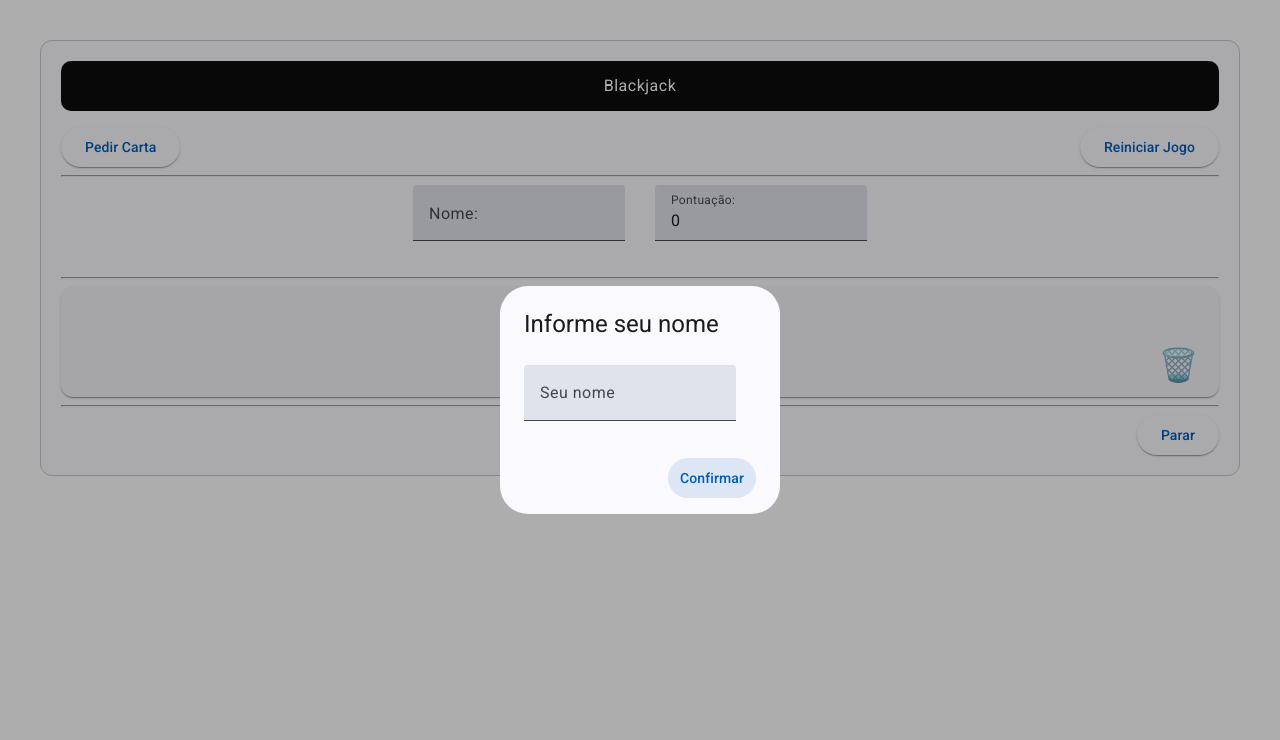
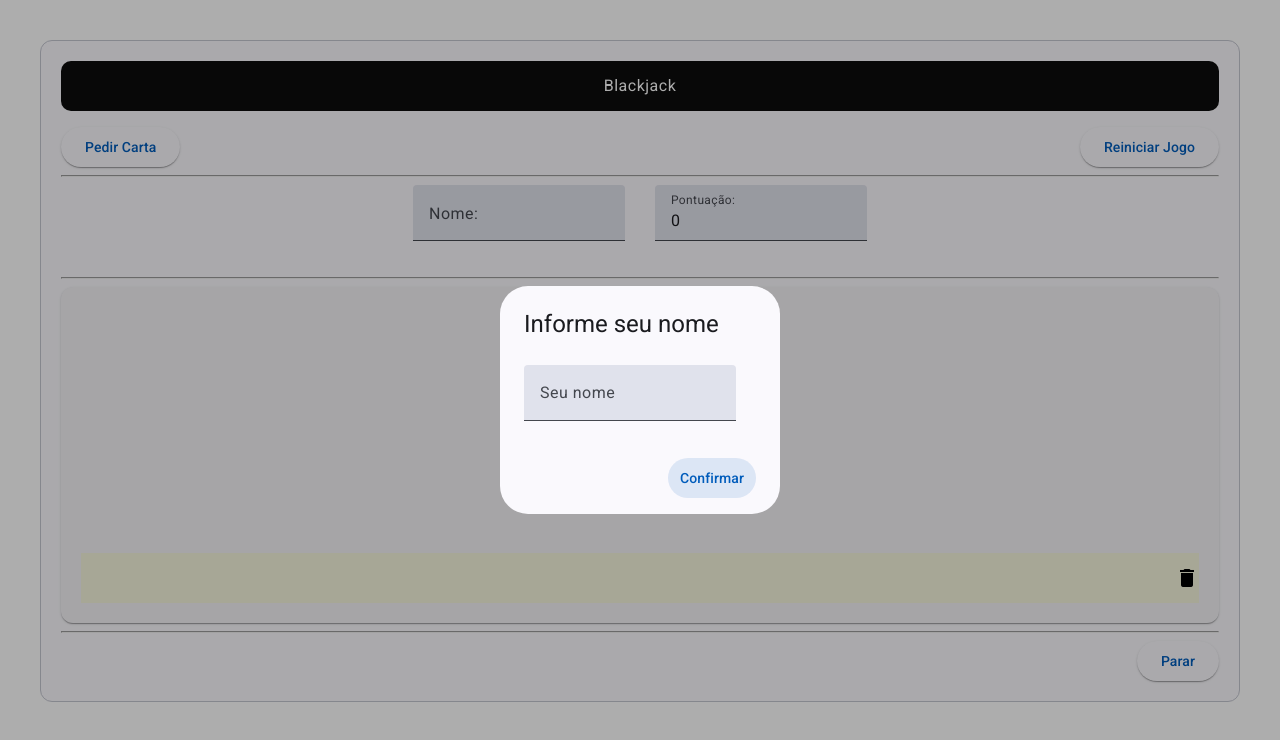
Before and after one commit to tercette/baralho-21-app, an Angular app: page / in a window 1280 px wide. Shown: the top 740 px of the page. Built offline with nearby package versions, Linux system fonts and the light colour scheme.

Commit message:
feat: implementing all business rules

```diff
--- a/src/app/app.component.html
+++ b/src/app/app.component.html
@@ -2,6 +2,7 @@
   <app-header></app-header>
   <mat-card-header></mat-card-header>
   <app-game-controls
+  [gameEnded]="gameEnded"
     (drawCardEvent)="onDrawCard()"
     (restartGameEvent)="onRestartGame()"
     (stopGameEvent)="onStopGame()"
@@ -9,6 +10,6 @@
   <app-user-info [score]="score" [userName]="userName"></app-user-info>
   <app-card-display [cards]="userCards" (cardRemoved)="onCardRemoved($event)"></app-card-display>
   <div style="text-align: end;" class="footer">
-    <button mat-raised-button class="stop-button" (click)="onStopGame()">Parar</button>
+    <button mat-raised-button class="stop-button" (click)="onStopGame()" (mouseenter)="showStopGameSnackbar()" (mouseleave)="hideStopGameSnackbar()">Parar</button>
   </div>
 </mat-card>
--- a/src/app/app.component.ts
+++ b/src/app/app.component.ts
@@ -1,7 +1,7 @@
 import { Component, OnInit } from '@angular/core';
 import { DeckService } from './deck-service.service';
 import { MatDialog } from '@angular/material/dialog';
-import { MatSnackBar } from '@angular/material/snack-bar';
+import { MatSnackBar, MatSnackBarRef } from '@angular/material/snack-bar';
 import { NameInputDialogComponent } from './name-input-dialog/name-input-dialog.component';
 import { AceValueDialogComponent } from './ace-value-dialog/ace-value-dialog.component';
 
@@ -23,12 +23,14 @@ export class AppComponent implements OnInit {
   showBottomButton: boolean = true;
   aceValue: number = 1;
   userName: string = '';
+  stopGameSnackBarRef: MatSnackBarRef<any> | undefined;
+  gameEnded: boolean = false;
 
   constructor(
     private deckService: DeckService,
     private dialog: MatDialog,
     private snackBar: MatSnackBar
-  ) {}
+  ) { }
 
   ngOnInit() {
     this.openNameInputDialog();
@@ -69,6 +71,7 @@ export class AppComponent implements OnInit {
     dialogRef.afterClosed().subscribe((result) => {
       if (result !== undefined) {
         this.aceValue = result;
+        this.gameEnded = false;
       }
     });
   }
@@ -93,21 +96,37 @@ export class AppComponent implements OnInit {
 
   onRestartGame() {
     this.startNewGame();
+
   }
 
   onStopGame() {
-    this.startNewGame();
-    this.showBottomButton = true;
+    const randomNumber = Math.floor(Math.random() * (21 - 16 + 1)) + 16;
+    if (randomNumber === 21) {
+      this.stopGameSnackBarRef = this.snackBar.open(`Você ganhou, ${this.userName}!`, 'Fechar', { duration: 5000 });
+    } else {
+      this.stopGameSnackBarRef = this.snackBar.open(`Você perdeu, ${this.userName}!`, 'Fechar', { duration: 5000 });
+    }
+
+    if (this.stopGameSnackBarRef) {
+      this.stopGameSnackBarRef.afterDismissed().subscribe(() => {
+        this.startNewGame();
+        this.showBottomButton = true;
+        // Reset the snackbar reference
+        this.stopGameSnackBarRef = undefined;
+      });
+    }
   }
 
   onCardRemoved(cardIndex: number) {
-    if (this.usedTrash) {
-      return;
+    const value = this.userCards.map((card) => card.value);
+    const stringValue = value[0];
+
+    if (!isNaN(Number(stringValue))) {
+        const number = parseFloat(stringValue);
+        this.score = number;
+    } else {
+        this.score = 0;
     }
-    const card = this.userCards[cardIndex];
-    this.userCards.splice(cardIndex, 1);
-    this.score -= this.getCardValue(card.value);
-    this.usedTrash = true;
   }
 
   getCardValue(card: string): number {
@@ -128,7 +147,8 @@ export class AppComponent implements OnInit {
 
   checkGameStatus() {
     if (this.score > 21) {
-      let snackBarRef = this.snackBar.open(`Você perdeu, ${this.userName}!`, 'Fechar', {
+      this.gameEnded = true;
+      let snackBarRef = this.snackBar.open(`Você perdeu, ${this.userName}! Atingiu ${this.score} pontos`, 'Fechar', {
         duration: 5000,
       });
 
@@ -136,7 +156,8 @@ export class AppComponent implements OnInit {
         this.startNewGame();
       });
     } else if (this.score === 21) {
-      let snackBarRef = this.snackBar.open(`Você ganhou, ${this.userName}!`, 'Fechar', {
+      this.gameEnded = true;
+      let snackBarRef = this.snackBar.open(`Parabens você ganhou, ${this.userName}! Fez ${this.score} pontos`, 'Fechar', {
         duration: 5000,
       });
 
@@ -145,4 +166,23 @@ export class AppComponent implements OnInit {
       });
     }
   }
+
+  showStopGameSnackbar() {
+    if (!this.stopGameSnackBarRef) {
+      this.stopGameSnackBarRef = this.snackBar.open(
+        `Clique para parar um tiro único. Cuidado ${this.userName} , você pode vencer ou perder!`,
+        '',
+        {
+          duration: 0,
+        }
+      );
+    }
+  }
+
+  hideStopGameSnackbar() {
+    if (this.stopGameSnackBarRef) {
+      this.stopGameSnackBarRef.dismiss();
+      this.stopGameSnackBarRef = undefined;
+    }
+  }
 }
--- a/src/app/app.module.ts
+++ b/src/app/app.module.ts
@@ -17,7 +17,7 @@ import {MatCardModule} from '@angular/material/card';
 import { MatDialogModule } from '@angular/material/dialog';
 import { AceValueDialogComponent } from './ace-value-dialog/ace-value-dialog.component';
 import { NameInputDialogComponent } from './name-input-dialog/name-input-dialog.component';
-
+import {MatIconModule} from '@angular/material/icon';
 
 @NgModule({
   declarations: [
@@ -40,7 +40,8 @@ import { NameInputDialogComponent } from './name-input-dialog/name-input-dialog.
     MatButtonModule,
     MatInputModule,
     MatCardModule,
-    MatDialogModule
+    MatDialogModule,
+    MatIconModule
   ],
   providers: [
     provideAnimationsAsync()
--- a/src/app/card-display/card-display.component.css
+++ b/src/app/card-display/card-display.component.css
@@ -3,7 +3,8 @@
   display: flex;
   justify-content: start;
   align-items: start;
-  gap: 10px
+  gap: 10px;
+  min-height: 200px;
 }
 
 .trash {
@@ -16,3 +17,8 @@
   width: 100%;
   height: 100%;
 }
+
+.cdk-drag-preview {
+  opacity: 0.5;
+  border: 1px dashed #ccc;
+}
--- a/src/app/card-display/card-display.component.html
+++ b/src/app/card-display/card-display.component.html
@@ -1,17 +1,31 @@
-
-<mat-card class="mat-elevation-z8">
+<mat-card>
   <div cdkDropListGroup>
     <label *ngIf="cards.length > 0">Minha mão</label>
-    <div class="card-display">
-      <div *ngFor="let card of cards; let i = index" class="card-container">
-        <img [src]="card.image" class="card" alt="Carta">
-        <span *ngIf="card.value === 'ACE'"> ({{ card.displayValue }})</span>
-      </div>
+    <div class="card-display" cdkDropList >
+      <img
+        style="height: 200px"
+        *ngFor="let card of cards; let i = index"
+        [src]="card.image"
+        [cdkDragData]="card"
+        cdkDrag
+        class="card"
+      />
     </div>
 
-    <div class="trash" cdkDropList (cdkDropListDropped)="onDrop($event)">
-      🗑️
+    <div
+      style="
+        display: flex;
+        justify-content: end;
+        background-color: beige;
+        width: 100%;
+        height: 50px;
+      "
+      class="trash"
+      cdkDropList
+      (cdkDropListDropped)="onTrashDrop($event)"
+    >
+    <mat-icon aria-hidden="false" aria-label="Delete" class="trash-icon">delete</mat-icon>
     </div>
   </div>
 </mat-card>
-<hr>
+<hr />
--- a/src/app/card-display/card-display.component.ts
+++ b/src/app/card-display/card-display.component.ts
@@ -1,16 +1,9 @@
-import {
-  CdkDragDrop,
-  CdkDrag,
-  CdkDropList,
-  moveItemInArray,
-  transferArrayItem,
-} from '@angular/cdk/drag-drop';
 import { Component, Input, Output, EventEmitter } from '@angular/core';
+import { CdkDragDrop } from '@angular/cdk/drag-drop';
 
 interface Card {
   value: string;
   image: string;
-  displayValue?: number;
 }
 
 @Component({
@@ -22,16 +15,11 @@ export class CardDisplayComponent {
   @Input() cards: Card[] = [];
   @Output() cardRemoved = new EventEmitter<number>();
 
-
-
-  onDrop(event: CdkDragDrop<{ value: string, image: string }[]>) {
-    if (event.previousContainer === event.container) {
-    } else {
-      const cardIndex = this.cards.findIndex(card => card.value === event.item.data.value);
-      if (cardIndex > -1) {
-        this.cards.splice(cardIndex, 1);
-        this.cardRemoved.emit(cardIndex);
-      }
+  onTrashDrop(event: CdkDragDrop<Card[]>) {
+    if (event.previousContainer !== event.container) {
+      const cardIndex = event.previousIndex;
+      this.cards.splice(cardIndex, 1);
+      this.cardRemoved.emit(cardIndex);
     }
   }
 }
--- a/src/app/game-controls/game-controls.component.html
+++ b/src/app/game-controls/game-controls.component.html
@@ -1,5 +1,5 @@
 <div class="game-controls">
-  <button mat-raised-button (click)="drawCard()">Pedir Carta</button>
-  <button mat-raised-button (click)="restartGame()">Reiniciar Jogo</button>
+  <button mat-raised-button (click)="drawCard()" [disabled]="gameEnded">Pedir Carta</button>
+  <button mat-raised-button (click)="restartGame()" [disabled]="gameEnded">Reiniciar Jogo</button>
 </div>
 <hr>
--- a/src/app/game-controls/game-controls.component.ts
+++ b/src/app/game-controls/game-controls.component.ts
@@ -1,4 +1,4 @@
-import { Component, EventEmitter, Output } from '@angular/core';
+import { Component, EventEmitter, Input, Output } from '@angular/core';
 
 @Component({
   selector: 'app-game-controls',
@@ -9,6 +9,7 @@ export class GameControlsComponent {
   @Output() drawCardEvent = new EventEmitter<void>();
   @Output() restartGameEvent = new EventEmitter<void>();
   @Output() stopGameEvent = new EventEmitter<void>();
+  @Input() gameEnded: boolean = false;
 
   drawCard() {
     this.drawCardEvent.emit();
```
